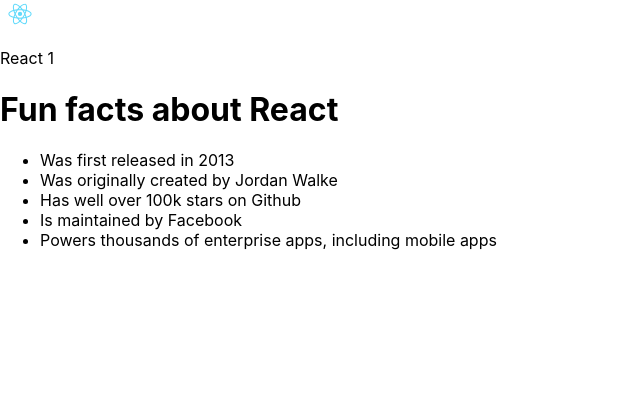
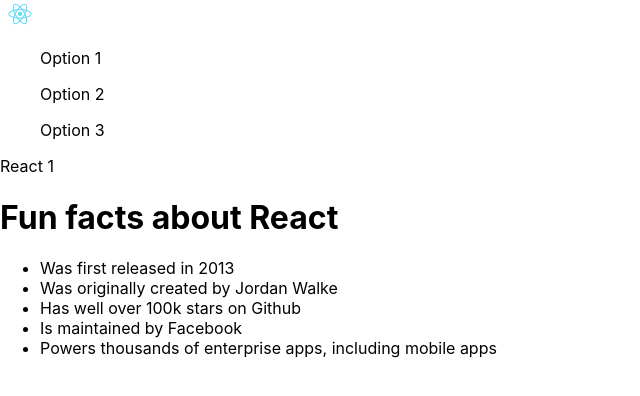
Before and after one commit to lauro-ss/Practices_React, a React (Create React App) app in the folder part_1/: page / in a window 1280 px wide. Shown: the top 396 px of the page, without its empty margins (0-640 px from the left). Built offline with nearby package versions, Linux system fonts and the light colour scheme.

Commit message:
Add nav tag

```diff
--- a/part_1/src/funFacts/Header.js
+++ b/part_1/src/funFacts/Header.js
@@ -5,6 +5,11 @@
         <header>
             <div>
                 <img src={logo} alt="Logo do React" width="40px" />
+                <nav>
+                    <ul>Option 1</ul>
+                    <ul>Option 2</ul>
+                    <ul>Option 3</ul>
+                </nav>
             </div>
             <div>
                 <p>React 1</p>
```
